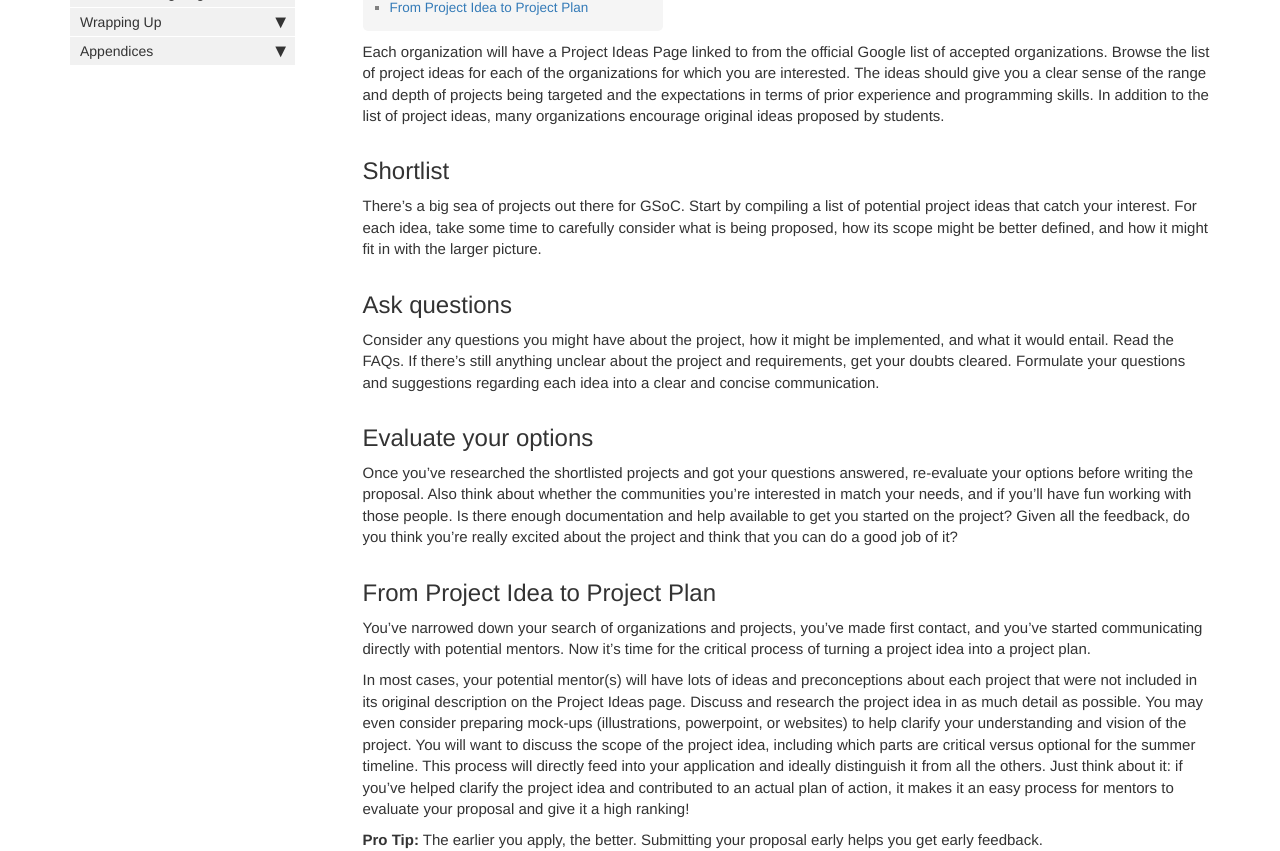
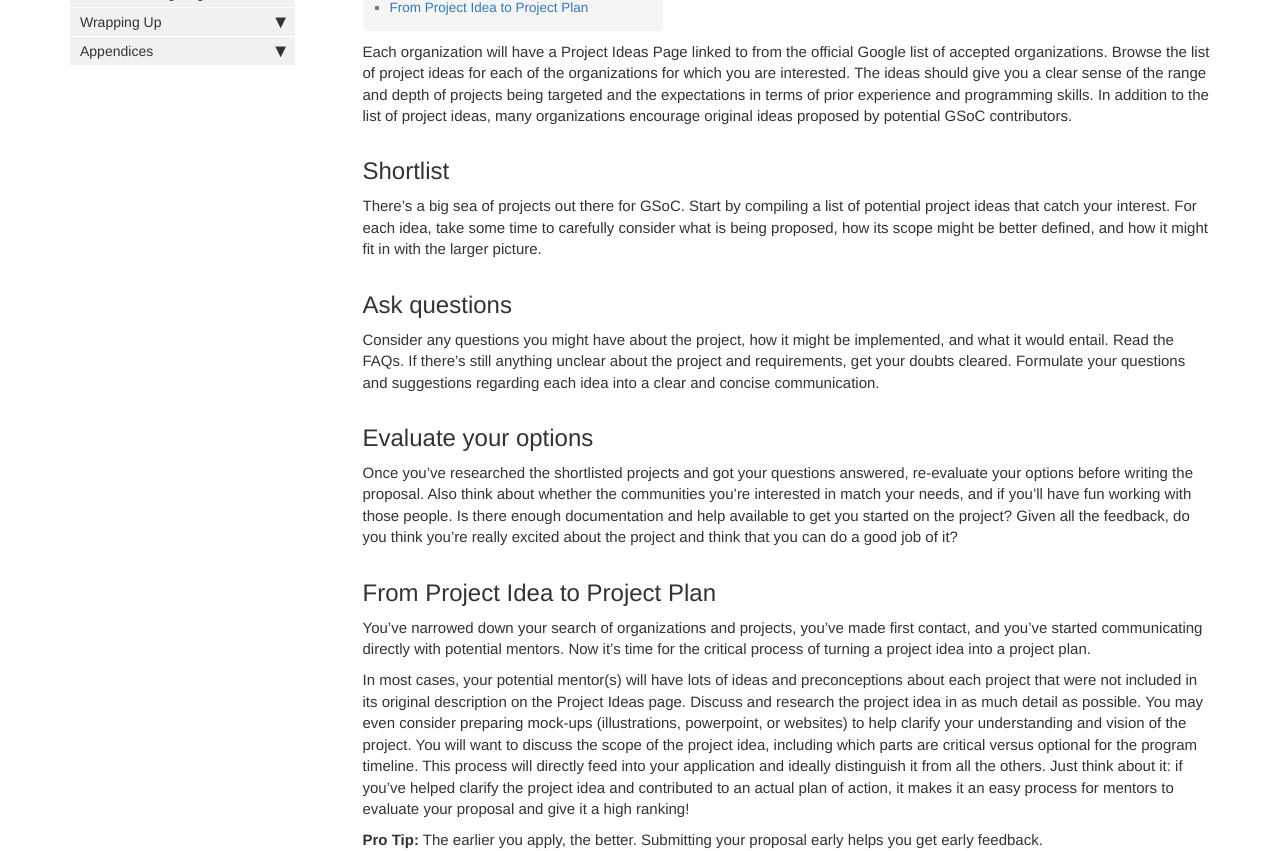
Before and after one commit to google/gsocguides, a Jekyll site: the page built from pages/student/05-finding_the_right_project.md, in a window 1280 px wide. Shown: the part 237-1088 px from the top of the page. Built offline with Jekyll 4.4.1, drawn with Linux system fonts in a browser that asks for light colours.

Commit message:
Update 05-finding_the_right_project.md
slight tweak

```diff
--- a/pages/student/05-finding_the_right_project.md
+++ b/pages/student/05-finding_the_right_project.md
@@ -6,7 +6,7 @@ permalink: student/finding-the-right-project.html
 sidebar: student_sidebar
 ---
 
-Each organization will have a Project Ideas Page linked to from the official Google list of accepted organizations. Browse the list of project ideas for each of the organizations for which you are interested. The ideas should give you a clear sense of the range and depth of projects being targeted and the expectations in terms of prior experience and programming skills. In addition to the list of project ideas, many organizations encourage original ideas proposed by students.
+Each organization will have a Project Ideas Page linked to from the official Google list of accepted organizations. Browse the list of project ideas for each of the organizations for which you are interested. The ideas should give you a clear sense of the range and depth of projects being targeted and the expectations in terms of prior experience and programming skills. In addition to the list of project ideas, many organizations encourage original ideas proposed by potential GSoC contributors.
 
 ## Shortlist
 
@@ -24,7 +24,7 @@ Once you've researched the shortlisted projects and got your questions answered,
 
 You've narrowed down your search of organizations and projects, you've made first contact, and you've started communicating directly with potential mentors. Now it's time for the critical process of turning a project idea into a project plan.
 
-In most cases, your potential mentor(s) will have lots of ideas and preconceptions about each project that were not included in its original description on the Project Ideas page. Discuss and research the project idea in as much detail as possible. You may even consider preparing mock-ups (illustrations, powerpoint, or websites) to help clarify your understanding and vision of the project. You will want to discuss the scope of the project idea, including which parts are critical versus optional for the summer timeline. This process will directly feed into your application and ideally distinguish it from all the others. Just think about it: if you've helped clarify the project idea and contributed to an actual plan of action, it makes it an easy process for mentors to evaluate your proposal and give it a high ranking!
+In most cases, your potential mentor(s) will have lots of ideas and preconceptions about each project that were not included in its original description on the Project Ideas page. Discuss and research the project idea in as much detail as possible. You may even consider preparing mock-ups (illustrations, powerpoint, or websites) to help clarify your understanding and vision of the project. You will want to discuss the scope of the project idea, including which parts are critical versus optional for the program timeline. This process will directly feed into your application and ideally distinguish it from all the others. Just think about it: if you've helped clarify the project idea and contributed to an actual plan of action, it makes it an easy process for mentors to evaluate your proposal and give it a high ranking!
 
 **Pro Tip:** The earlier you apply, the better. Submitting your proposal early helps you get early feedback.
 
```
